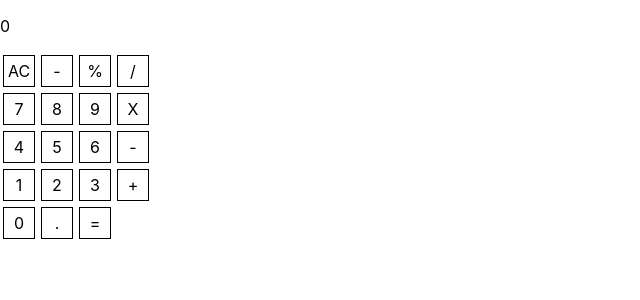
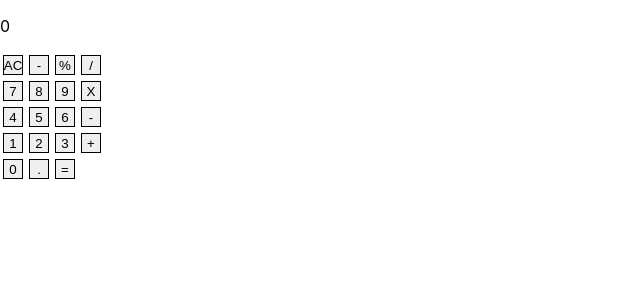
Before and after one commit to RaminMammadzada/calculator-with-react, a React (Create React App) app: page / in a window 1280 px wide. Shown: the top 300 px of the page, without its empty margins (0-640 px from the left). Built offline with nearby package versions, Linux system fonts and the light colour scheme.

Commit message:
Add clickHandler for the buttons.

```diff
--- a/src/components/App.js
+++ b/src/components/App.js
@@ -1,14 +1,39 @@
-import React from 'react';
+import React, { Component } from 'react';
 import './App.css';
 import Display from './Display';
 import ButtonPanel from './ButtonPanel';
 import calculate from '../logic/calculate';
 
-const App = () => (
-  <>
-    <Display result={calculate([0, 0, '+'], '+').total} />
-    <ButtonPanel />
-  </>
-);
+class App extends Component {
+  constructor(props) {
+    super(props);
+    this.props = props;
+    this.state = {
+      total: null,
+      next: null,
+      operation: null,
+    };
+  }
+
+  handleClick(buttonName) {
+    // const input = event.target.value;
+
+    console.log(buttonName);
+    this.setState({
+      total: '=',
+    });
+  }
+
+  render() {
+    const { total, next, operation } = this.state;
+
+    return (
+      <>
+        <Display result={calculate([total, next, operation], '+').total} />
+        <ButtonPanel clickHandler={buttonName => this.handleClick(buttonName)} />
+      </>
+    );
+  }
+}
 
 export default App;
--- a/src/components/Button.js
+++ b/src/components/Button.js
@@ -8,14 +8,25 @@ export default class Button extends Component {
   }
 
   render() {
-    const { buttonName } = this.props;
+    const { buttonName, handleClick } = this.props;
 
     return (
-      <p className="button">{buttonName}</p>
+      <button
+        type="button"
+        onClick={handleClick}
+        className="button"
+      >
+        {buttonName}
+      </button>
     );
   }
 }
 
+Button.defaultProps = {
+  handleClick: null,
+};
+
 Button.propTypes = {
   buttonName: PropTypes.string.isRequired,
+  handleClick: PropTypes.func,
 };
--- a/src/components/ButtonPanel.js
+++ b/src/components/ButtonPanel.js
@@ -1,4 +1,5 @@
 import React, { Component } from 'react';
+import PropTypes from 'prop-types';
 import Button from './Button';
 
 export default class ButtonPanel extends Component {
@@ -20,6 +21,8 @@ export default class ButtonPanel extends Component {
     let buttonsView = [];
 
     const { buttonGroups } = this.state;
+    const { clickHandler } = this.props;
+
     buttonsView = (
       <div>
         {buttonGroups.map(group => (
@@ -28,6 +31,7 @@ export default class ButtonPanel extends Component {
               <Button
                 key={`btn-${button}`}
                 buttonName={button}
+                handleClick={() => clickHandler(button)}
               />
             ))}
           </div>
@@ -41,3 +45,11 @@ export default class ButtonPanel extends Component {
     );
   }
 }
+
+ButtonPanel.defaultProps = {
+  clickHandler: null,
+};
+
+ButtonPanel.propTypes = {
+  clickHandler: PropTypes.func,
+};
```
